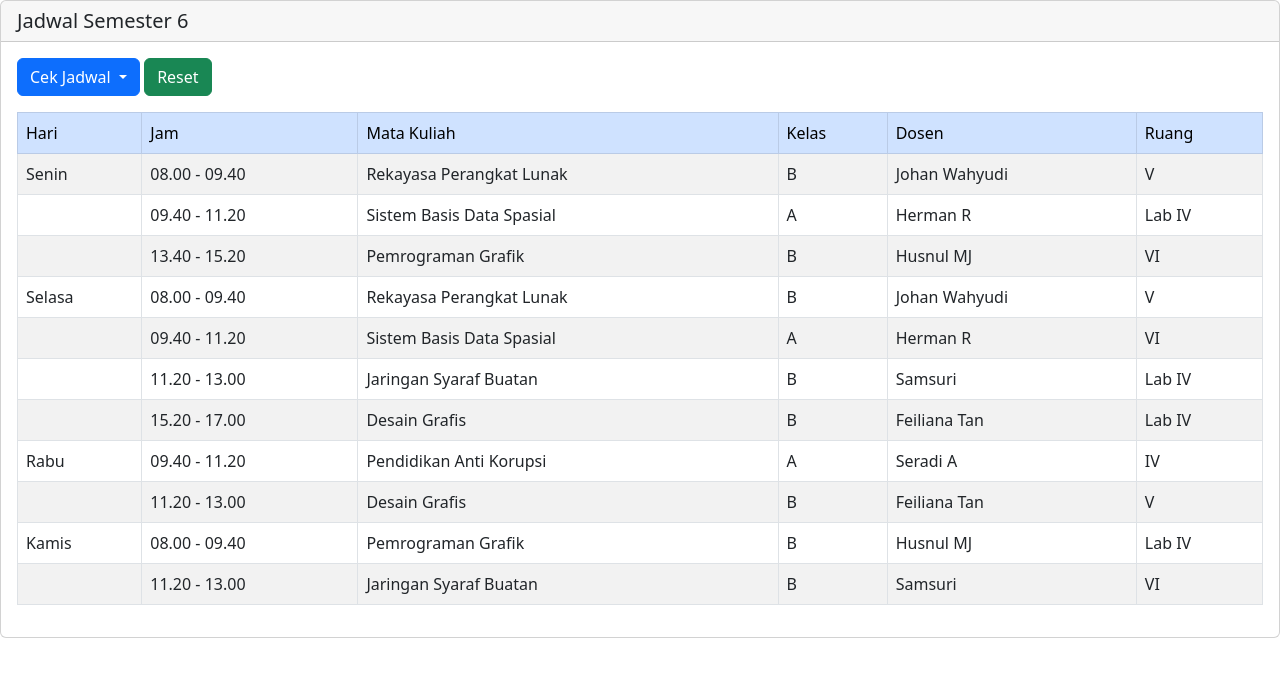
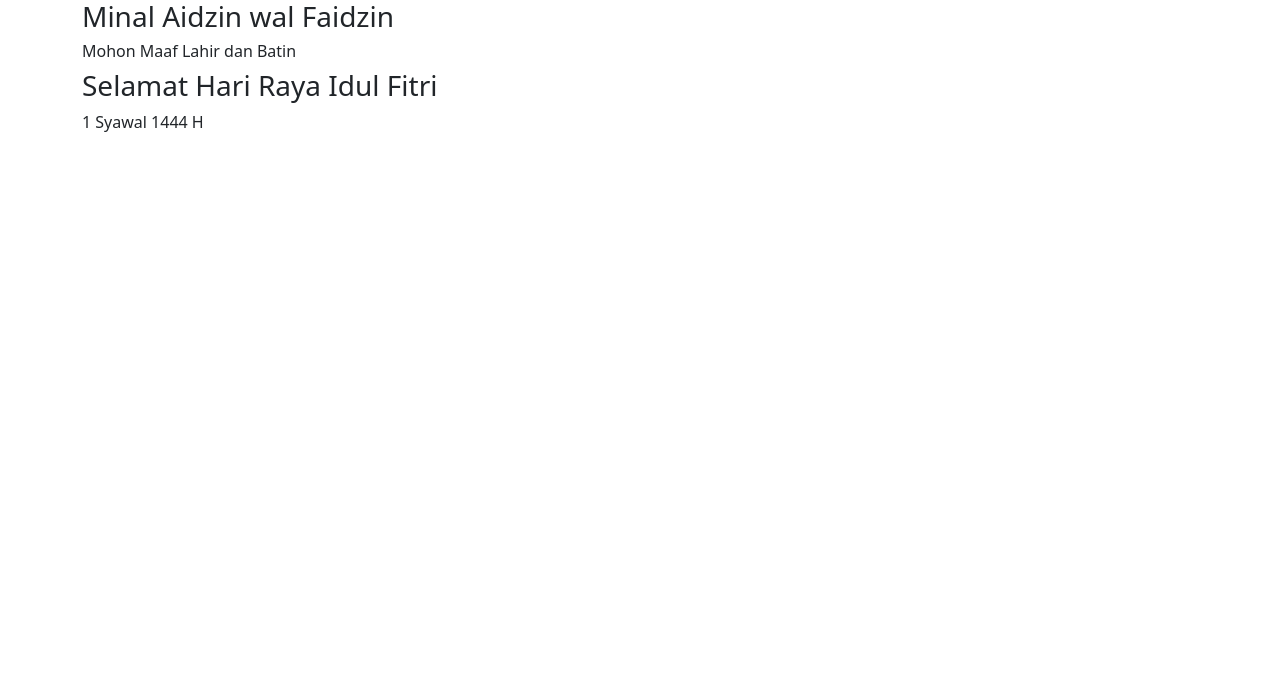
Before and after one commit to IshqhsI/jadwal, a plain HTML site: page index.html in a window 1280 px wide. Drawn offline with nearby package versions, Linux system fonts and the light colour scheme; some packages are replaced by stand-ins of ours; a script that the page names is missing.

Commit message:
Update index.html

```diff
--- a/index.html
+++ b/index.html
@@ -4,176 +4,31 @@
     <meta charset="UTF-8" />
     <meta http-equiv="X-UA-Compatible" content="IE=edge" />
     <meta name="viewport" content="width=device-width, initial-scale=1.0" />
+    <title>Selamat Hari Raya Idul Fitri</title>
     <link
       href="https://cdn.jsdelivr.net/npm/bootstrap@5.2.1/dist/css/bootstrap.min.css"
       rel="stylesheet"
       integrity="sha384-iYQeCzEYFbKjA/T2uDLTpkwGzCiq6soy8tYaI1GyVh/UjpbCx/TYkiZhlZB6+fzT"
       crossorigin="anonymous"
     />
-    <script src="https://ajax.googleapis.com/ajax/libs/jquery/3.6.3/jquery.min.js"></script>
-
-    <!-- <link rel="stylesheet" href="style.css" /> -->
-
-    <title>Jadwalll</title>
+    <link rel="stylesheet" href="style.css" />
   </head>
   <body>
-    <!-- Jadwal Alert Matkul Cek Now-->
-    <div class="container-fluid px-0">
-      <div class="card w-100">
-        <!-- <img src="..." class="card-img-top" alt="..." /> -->
-        <h5 class="card-header">Jadwal Semester 6</h5>
-
-        <div class="card-body table-responsive">
-          <div class="dropdown my-3 d-inline">
-            <button
-              class="btn btn-primary dropdown-toggle"
-              type="button"
-              data-bs-toggle="dropdown"
-              aria-expanded="false"
-            >
-              Cek Jadwal
-            </button>
-            <ul class="dropdown-menu">
-              <li>
-                <a class="dropdown-item" href="#" id="now">Sekarang</a>
-              </li>
-              <li>
-                <a class="dropdown-item" href="#" id="today">Hari Ini</a>
-              </li>
-              <li>
-                <a class="dropdown-item" href="#" id="tomorrow">Besok</a>
-              </li>
-            </ul>
-          </div>
-          <button
-            class="btn btn-success d-inline"
-            onclick="return location.reload()"
-          >
-            Reset
-          </button>
-          <table
-            class="table table-striped table-bordered table-hover mt-3"
-            id="tableJadwal"
-          >
-            <thead class="table-primary">
-              <tr>
-                <td>Hari</td>
-                <td>Jam</td>
-                <td>Mata Kuliah</td>
-                <td>Kelas</td>
-                <td>Dosen</td>
-                <td>Ruang</td>
-              </tr>
-            </thead>
-            <tbody class="">
-              <!-- Senin -->
-              <tr class="senin" id="senin">
-                <td>Senin</td>
-                <td>08.00 - 09.40</td>
-                <td>Rekayasa Perangkat Lunak</td>
-                <td>B</td>
-                <td>Johan Wahyudi</td>
-                <td>V</td>
-              </tr>
-              <tr class="senin" id="senin">
-                <td></td>
-                <td>09.40 - 11.20</td>
-                <td>Sistem Basis Data Spasial</td>
-                <td>A</td>
-                <td>Herman R</td>
-                <td>Lab IV</td>
-              </tr>
-              <tr class="senin" id="senin">
-                <td></td>
-                <td>13.40 - 15.20</td>
-                <td>Pemrograman Grafik</td>
-                <td>B</td>
-                <td>Husnul MJ</td>
-                <td>VI</td>
-              </tr>
-
-              <!-- Selasa -->
-              <tr class="selasa" id="selasa">
-                <td>Selasa</td>
-                <td>08.00 - 09.40</td>
-                <td>Rekayasa Perangkat Lunak</td>
-                <td>B</td>
-                <td>Johan Wahyudi</td>
-                <td>V</td>
-              </tr>
-              <tr class="selasa" id="selasa">
-                <td></td>
-                <td>09.40 - 11.20</td>
-                <td>Sistem Basis Data Spasial</td>
-                <td>A</td>
-                <td>Herman R</td>
-                <td>VI</td>
-              </tr>
-              <tr class="selasa" id="selasa">
-                <td></td>
-                <td>11.20 - 13.00</td>
-                <td>Jaringan Syaraf Buatan</td>
-                <td>B</td>
-                <td>Samsuri</td>
-                <td>Lab IV</td>
-              </tr>
-              <tr class="selasa" id="selasa">
-                <td></td>
-                <td>15.20 - 17.00</td>
-                <td>Desain Grafis</td>
-                <td>B</td>
-                <td>Feiliana Tan</td>
-                <td>Lab IV</td>
-              </tr>
-
-              <!-- Rabu -->
-
-              <tr class="rabu" id="rabu">
-                <td>Rabu</td>
-                <td>09.40 - 11.20</td>
-                <td>Pendidikan Anti Korupsi</td>
-                <td>A</td>
-                <td>Seradi A</td>
-                <td>IV</td>
-              </tr>
-              <tr class="rabu" id="rabu">
-                <td></td>
-                <td>11.20 - 13.00</td>
-                <td>Desain Grafis</td>
-                <td>B</td>
-                <td>Feiliana Tan</td>
-                <td>V</td>
-              </tr>
-
-              <!-- Kamis -->
-              <tr class="kamis" id="kamis">
-                <td>Kamis</td>
-                <td>08.00 - 09.40</td>
-                <td>Pemrograman Grafik</td>
-                <td>B</td>
-                <td>Husnul MJ</td>
-                <td>Lab IV</td>
-              </tr>
-              <tr class="kamis" id="kamis">
-                <td></td>
-                <td>11.20 - 13.00</td>
-                <td>Jaringan Syaraf Buatan</td>
-                <td>B</td>
-                <td>Samsuri</td>
-                <td>VI</td>
-              </tr>
-            </tbody>
-          </table>
-        </div>
+    <div class="container mine animated-text">
+      <div class="box box-1 flip-in active">
+        <h3>Minal Aidzin wal Faidzin</h3>
+        <h6>Mohon Maaf Lahir dan Batin</h6>
+      </div>
+      <div class="box box-2 zoom-in">
+        <h3 class="">Selamat Hari Raya <span> Idul Fitri</span></h3>
+        <p class="">1 Syawal 1444 H</p>
       </div>
     </div>
-
+    <script src="script.js"></script>
     <script
       src="https://cdn.jsdelivr.net/npm/bootstrap@5.2.1/dist/js/bootstrap.bundle.min.js"
       integrity="sha384-u1OknCvxWvY5kfmNBILK2hRnQC3Pr17a+RTT6rIHI7NnikvbZlHgTPOOmMi466C8"
       crossorigin="anonymous"
     ></script>
-    <script src="https://cdn.jsdelivr.net/npm/sweetalert2@11"></script>
-    <script src="script.js"></script>
   </body>
 </html>
```
